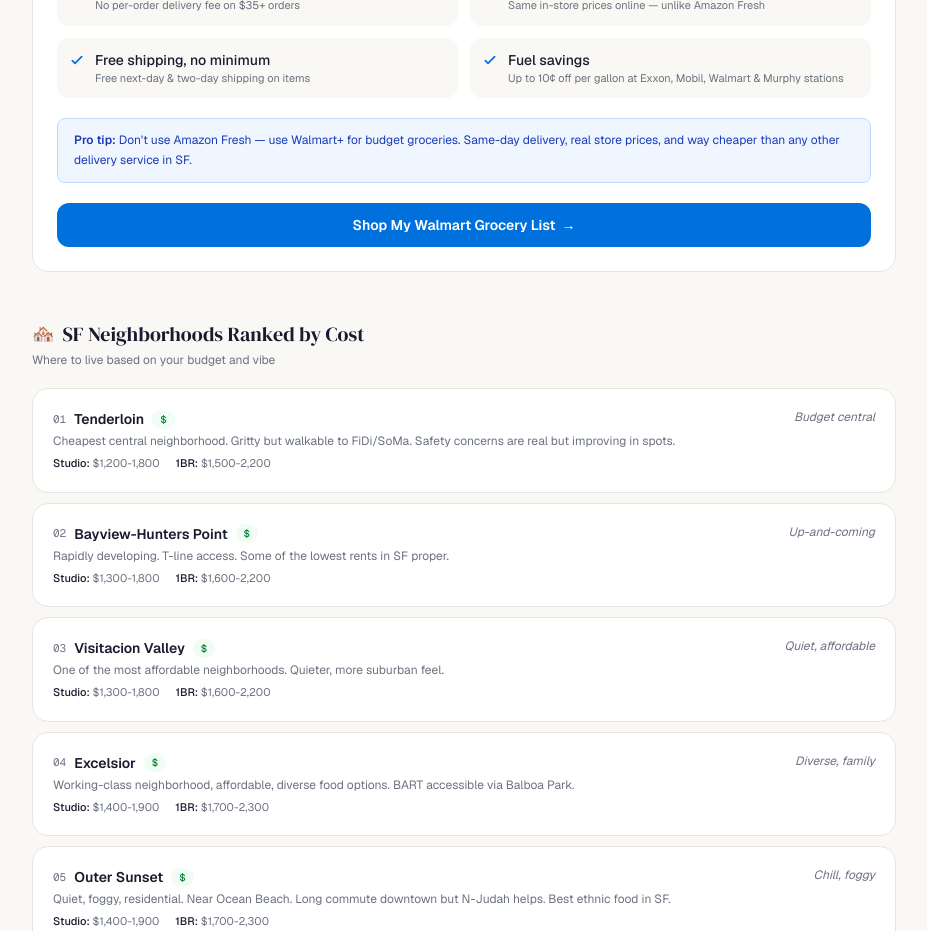
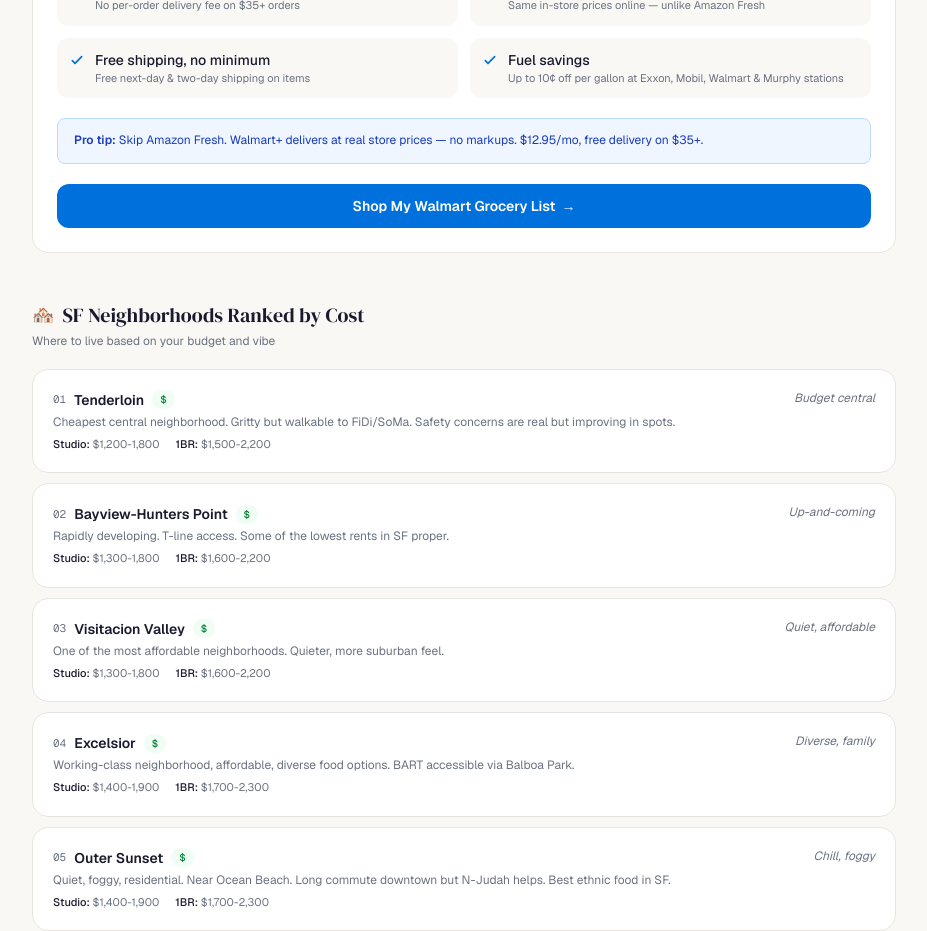
Before and after one commit to iharnoor/BudgetSF, a Next.js app: page /picks in a window 1280 px wide. Shown: the part 1040-1971 px from the top of the page, without its empty margins (176-1103 px from the left). Built offline with nearby package versions, Linux system fonts and the light colour scheme.

Commit message:
Shorten Walmart+ pro tip on picks page too
Co-Authored-By: Claude Opus 4.6 (1M context) <noreply@anthropic.com>

```diff
--- a/src/app/picks/page.tsx
+++ b/src/app/picks/page.tsx
@@ -267,7 +267,7 @@ const GROCERIES = [
       { label: "Fuel savings", desc: "Up to 10¢ off per gallon at Exxon, Mobil, Walmart & Murphy stations" },
     ],
     highlight: "My Pick",
-    note: "Don't use Amazon Fresh — use Walmart+ for budget groceries. Same-day delivery, real store prices, and way cheaper than any other delivery service in SF.",
+    note: "Skip Amazon Fresh. Walmart+ delivers at real store prices — no markups. $12.95/mo, free delivery on $35+.",
     url: "https://walmrt.us/41truU3",
     cta: "Shop My Walmart Grocery List",
   },
```
